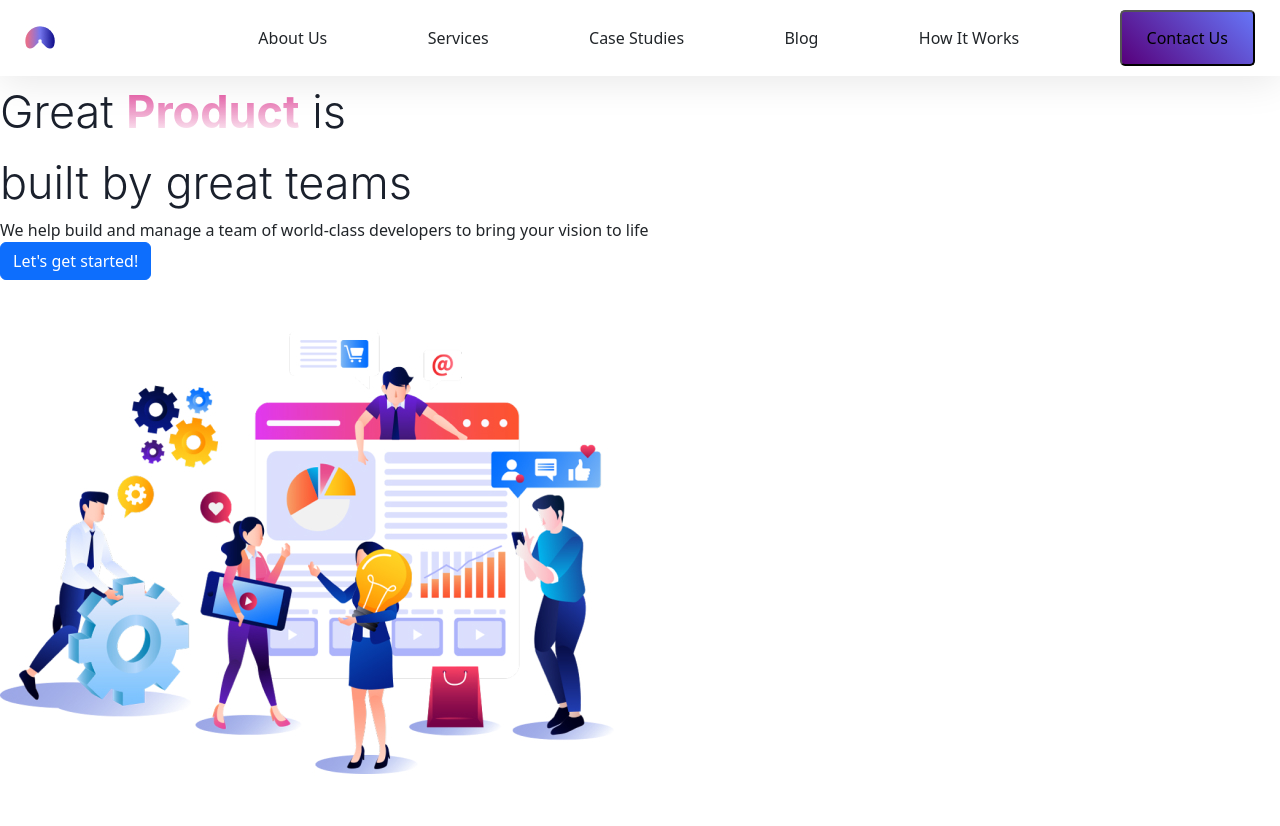
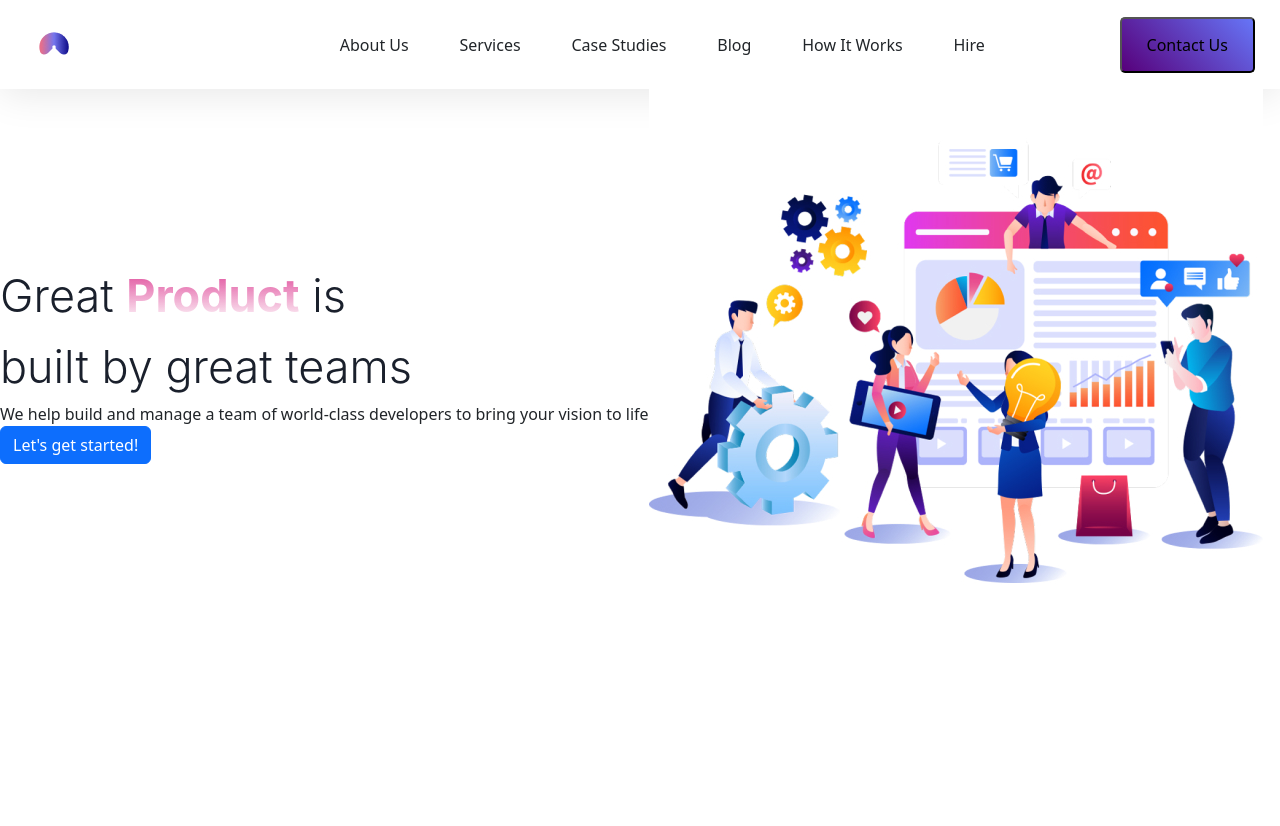
Before and after one commit to LE-0002/practice-website, a plain HTML site: page index.html in a window 1280 px wide. After the commit the page ends 800 px from the top, so only its background shows below. Drawn offline with nearby package versions, Linux system fonts and the light colour scheme.

Commit message:
created general layout of page

```diff
--- a/css/style.css
+++ b/css/style.css
@@ -4,7 +4,8 @@ body {
 
 #nav-bar {
    display: flex;
-   padding: 10px 25px;
+   width: 100%;
+   padding: 15px 25px;
    justify-content: space-between;
    align-items: center;
    background: var(--Base-White, #FFF);
@@ -19,6 +20,15 @@ body {
    gap: 10px;
    border-radius: 5px;
    background: linear-gradient(225deg, #6675F7 0%, #57007B 100%);
+}
+
+#options {
+   display: flex;
+   width: 645px;
+   padding: 10px 0px;
+   justify-content: space-between;
+   align-items: center;
+   flex-shrink: 0;
 }
 
 #primary-text {
@@ -52,3 +62,30 @@ body {
    line-height: 71px;
    word-wrap: break-word ;
 }
+
+nav-item {
+   display: flex;
+   align-items: center;
+   gap: 10px;
+}
+
+#logo {
+   display: flex;
+   width: 180px;
+   height: 59px;
+   padding: 17.41px 33.261px 17.087px 14.348px;
+   align-items: center;
+   flex-shrink: 0;
+}
+
+#hero-wrapper {
+   display: inline-flex;
+   justify-content: center;
+   align-items: center;
+}
+
+#hero-image-wrapper {
+   width: 614px;
+   height: 546px;
+   flex-shrink: 0;
+}
--- a/index.html
+++ b/index.html
@@ -11,15 +11,23 @@
   </head>
   <body>
     <div class="container-fluid" id="nav-bar">
+      <div id="logo">
         <img src="assets/Logo.jpg" />
+      </div>
+
+      <div id="options">
         <div class="nav-item">About Us</div>
         <div class="nav-item">Services</div>
         <div class="nav-item">Case Studies</div>
         <div class="nav-item">Blog</div>
         <div class="nav-item">How It Works</div>
+        <div class="nav-item">Hire</div>
+      </div>
       <button id="contact">Contact Us</button>
     </div>
     <div id="hero-wrapper">
+      <div id="hero-wrapper-text">
+        <div id="header-text">
           <div id="primary-text">
             <span class="normal-text">Great</span> <span id="product">Product</span> <span class="normal-text">is</span>
             </br><span> built by great </span><span>teams</span>
@@ -27,12 +35,12 @@
           <div id="secondary-text">
             We help build and manage a team of world-class developers to bring your vision to life
           </div>
+        </div>
         <button class="btn-primary btn">Let's get started!</button>
-      <div>
+      </div>
+      <div id="hero-wrapper-image">
         <img src="assets/web-development 1.jpg" />
       </div>
-    </div>
-    <div>
     </div>
     <script src="script.js"></script>
   </body>
```
Lines whose indentation alone changed are shown as unchanged.
